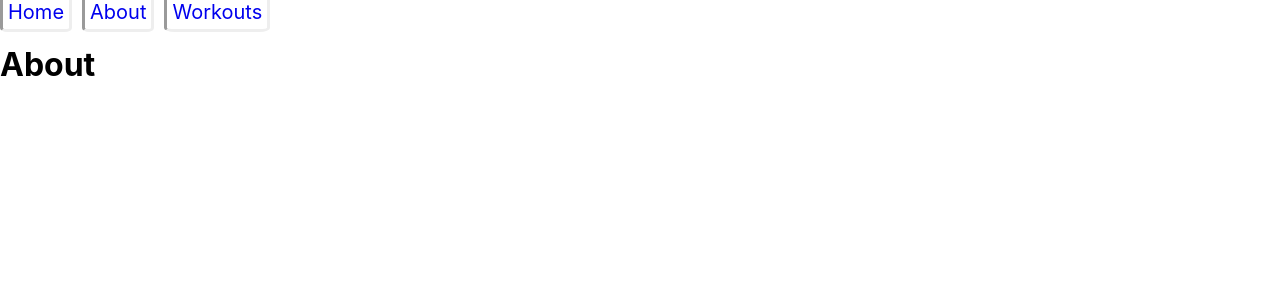
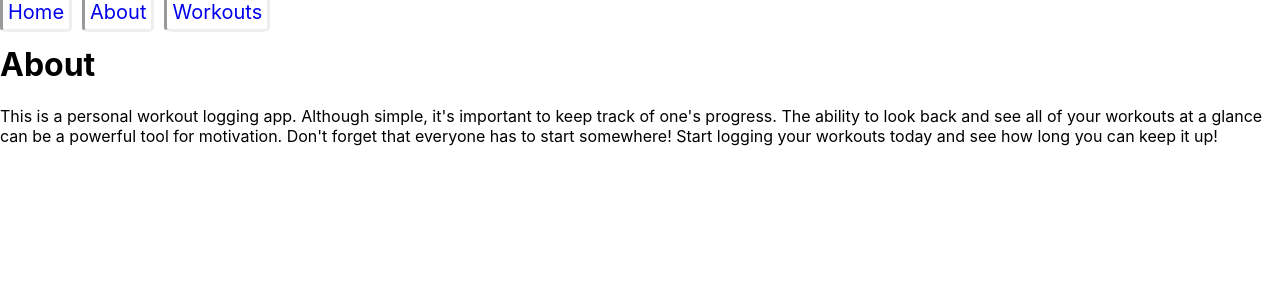
Before and after one commit to gasparericmartin/project-phase-2, a React (Create React App) app: page /about in a window 1280 px wide. Shown: the top 300 px of the page. Built offline with nearby package versions, Linux system fonts and the light colour scheme.

Commit message:
Add text to About component

```diff
--- a/src/pages/About.js
+++ b/src/pages/About.js
@@ -2,7 +2,17 @@
 
 function About() {
     return (
-        <h1>About</h1>
+        <>
+            <h1>About</h1>
+            <p>
+                This is a personal workout logging app.
+                Although simple, it's important to keep track of one's progress.
+                The ability to look back and see all of your workouts at a glance
+                can be a powerful tool for motivation. Don't forget that everyone
+                has to start somewhere! Start logging your workouts today and see
+                how long you can keep it up!
+            </p>
+        </>
     )
 }
 
```
